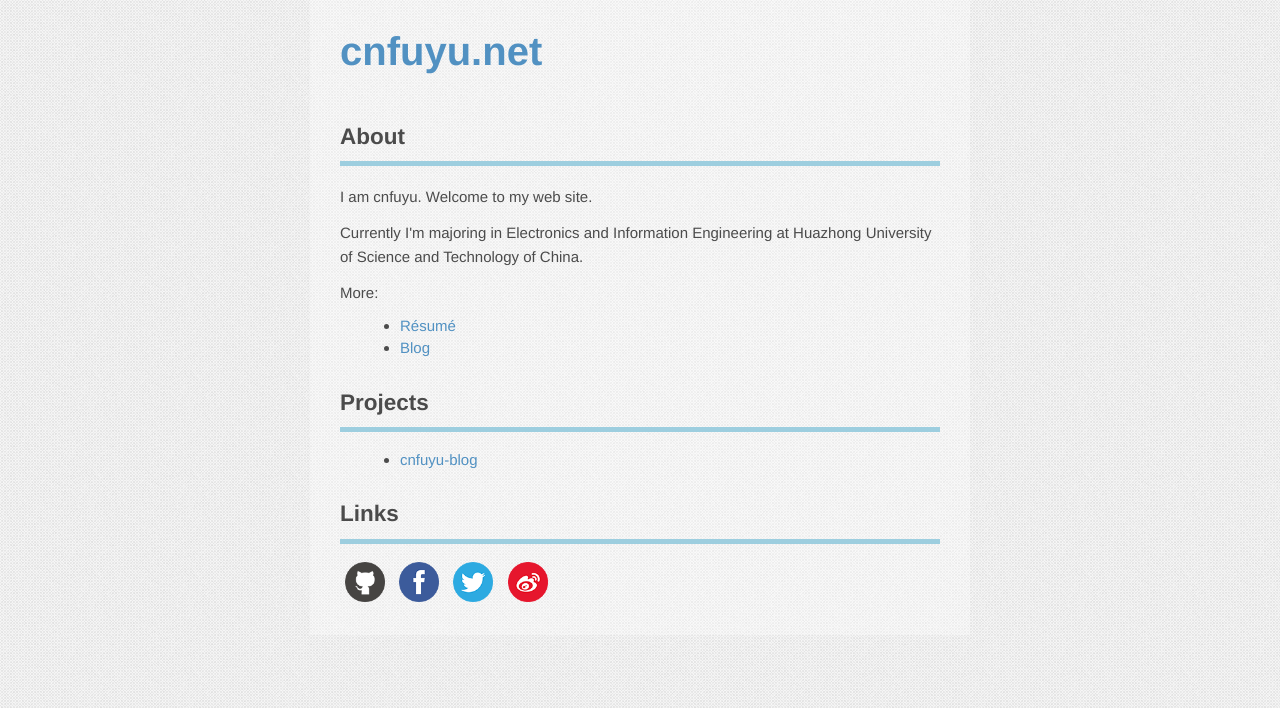
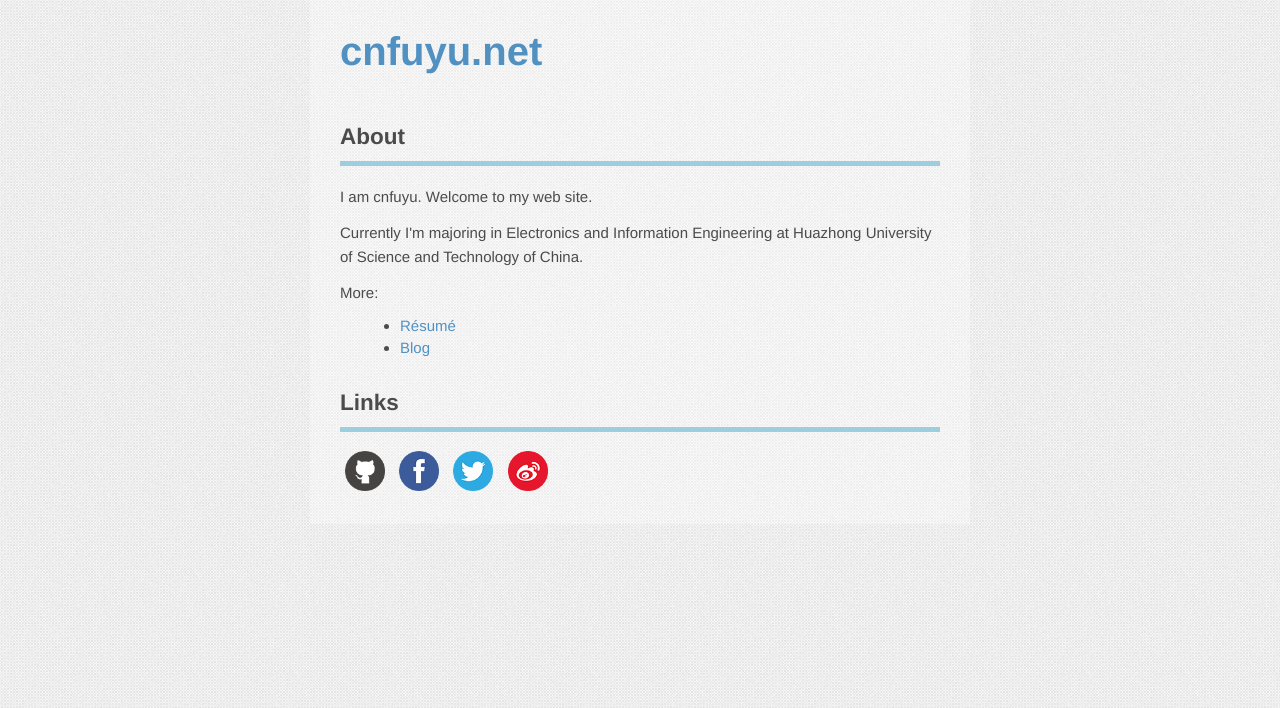
Before and after one commit to cnfuyu/cnfuyu-blog, a Python web app: template cnfuyu_blog/templates/index.html in a window 1280 px wide. Shown: the part 21-729 px from the top of the page. Run offline with Jinja, Linux system fonts and the light colour scheme; the template is opened without the code that fills it, so the values that code supplies are empty.

Commit message:
modify index

```diff
--- a/cnfuyu_blog/templates/index.html
+++ b/cnfuyu_blog/templates/index.html
@@ -25,12 +25,6 @@
                     <li><a href="/blog/home">Blog</a></li>
                </ul>
            </div>
-           <div id="project">
-               <h2>Projects</h2>
-               <ul>
-                    <li><a href="https://github.com/cnfuyu/cnfuyu-blog">cnfuyu-blog</a></li>
-               </ul>
-           </div>
            <div id="links">
                <h2>Links</h2>
                <a target="_black" href="https://github.com/cnfuyu"><img src="/static/images/icons/color/github.png" width="40" height="40"></a>
```
